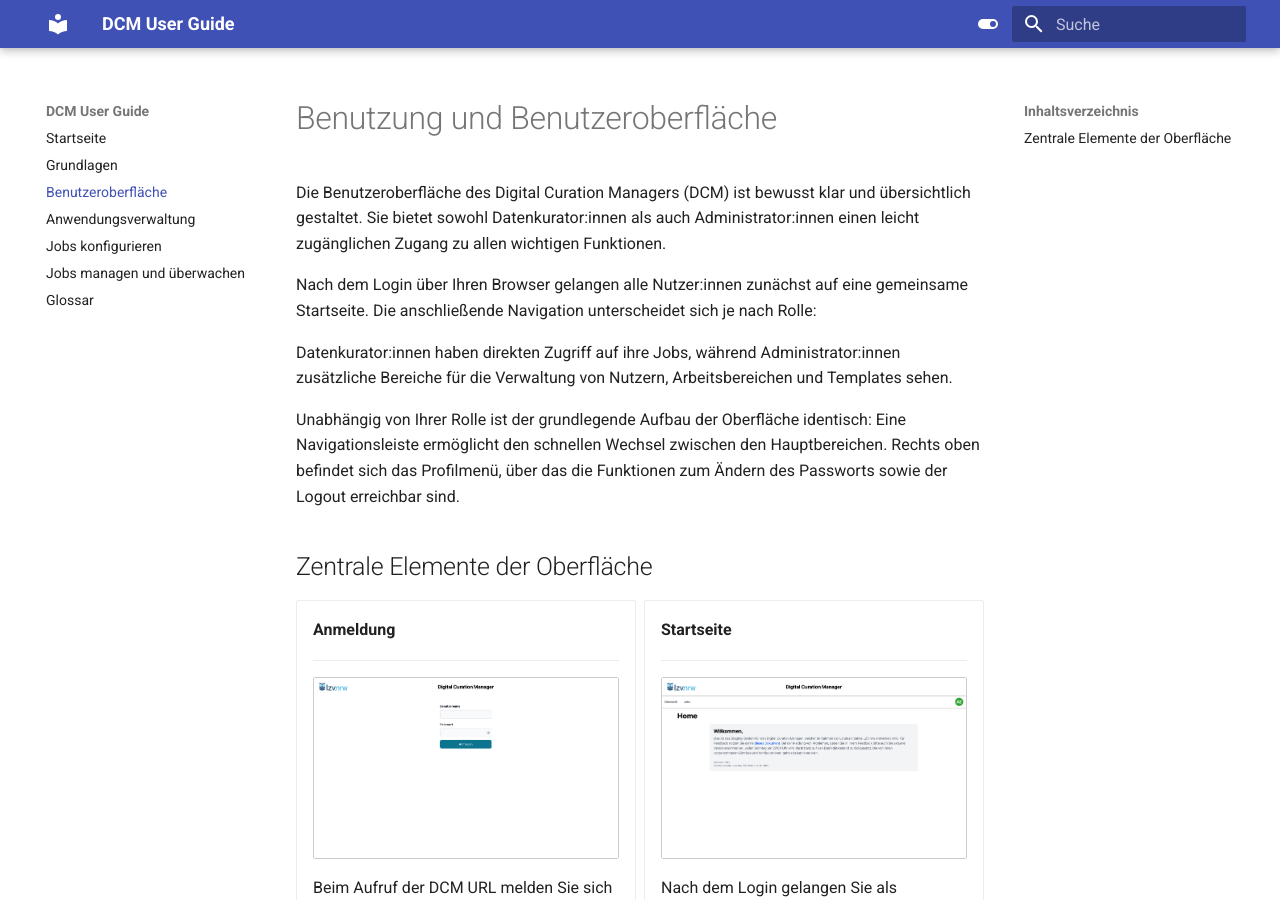
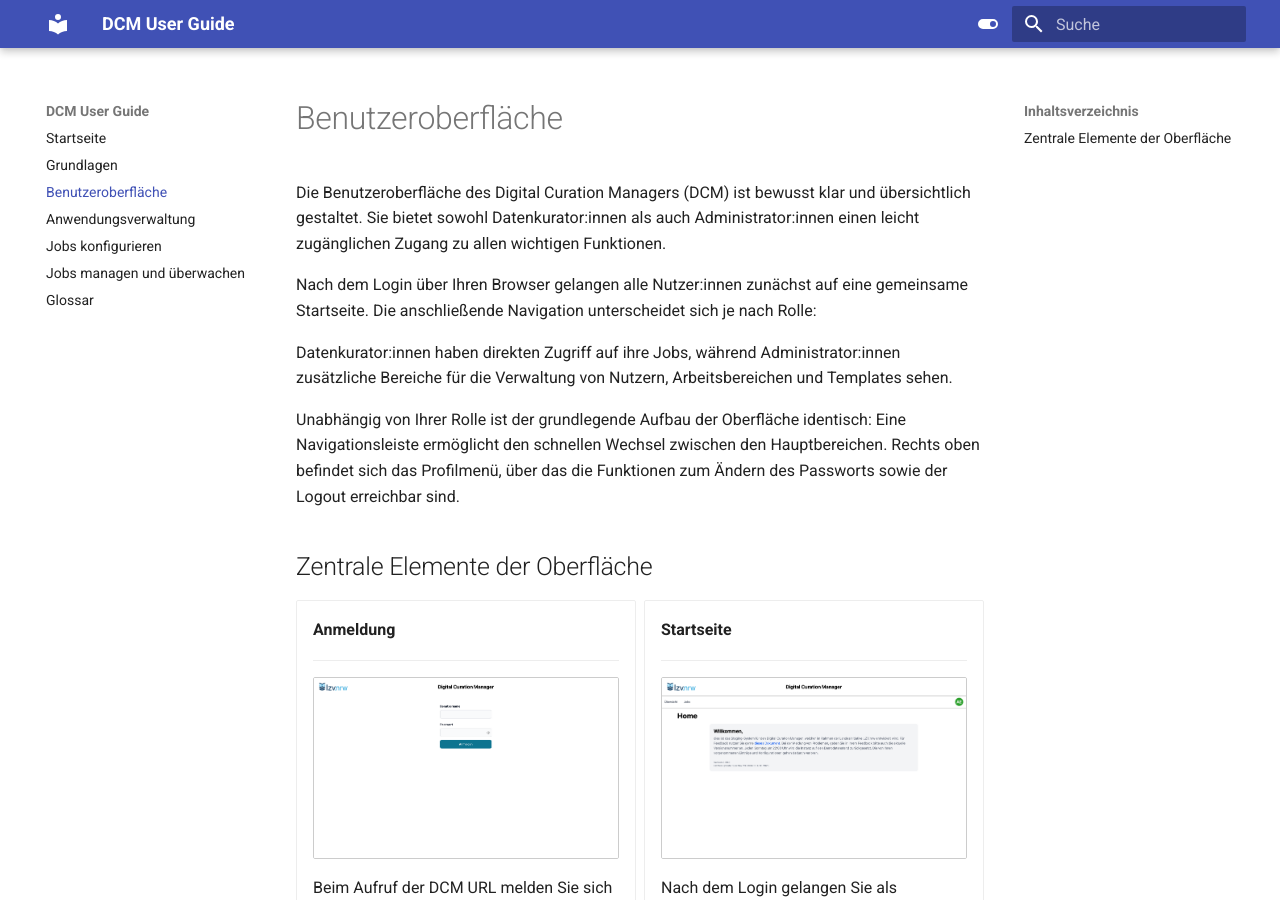
Before and after one commit to slenartz/dcm-user-manual, an MkDocs documentation site: the page built from docs/benutzeroberflaeche.md, in a window 1280 px wide and 900 px high. Built offline with MkDocs 1.6.1 and Material for MkDocs 9.7.7, drawn with Linux system fonts in a browser that asks for light colours.

Commit message:
Update section title

```diff
--- a/docs/benutzeroberflaeche.md
+++ b/docs/benutzeroberflaeche.md
@@ -1,4 +1,4 @@
-# Benutzung und Benutzeroberfläche
+# Benutzeroberfläche
 
 Die Benutzeroberfläche des Digital Curation Managers (DCM) ist bewusst klar und übersichtlich gestaltet. Sie bietet sowohl Datenkurator:innen als auch Administrator:innen einen leicht zugänglichen Zugang zu allen wichtigen Funktionen.
 
```
